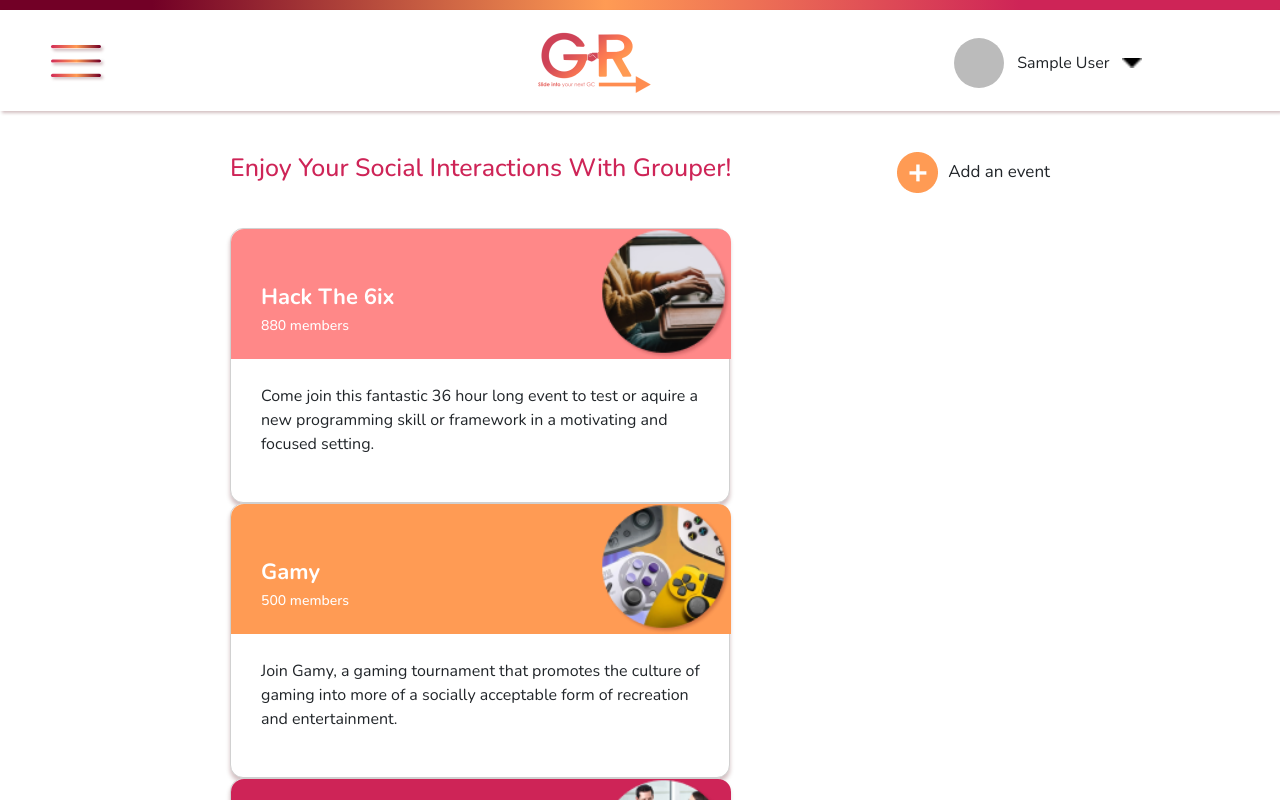
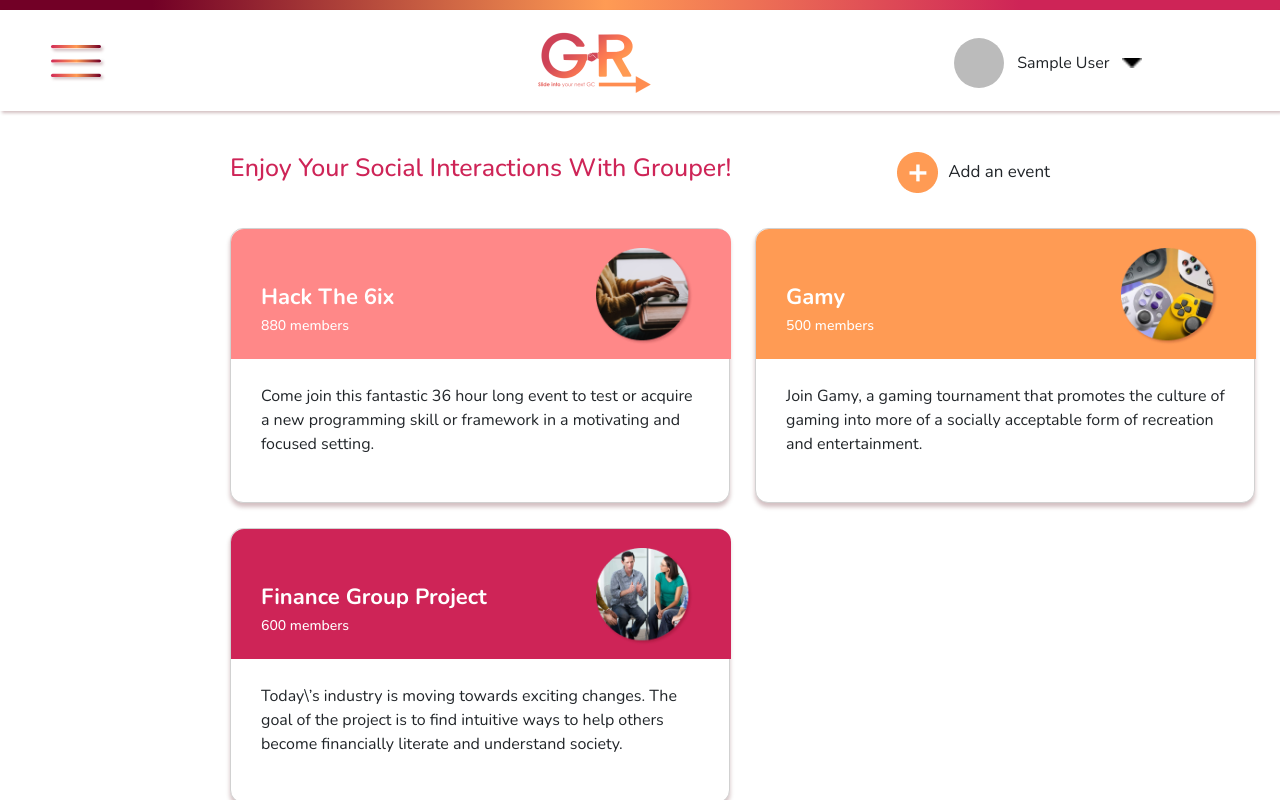
Before and after one commit to MJAlconcel8/GROUPERHackThe6IX, a React (Create React App) app: page /homepage in a window 1280 px wide. Shown: the top 800 px of the page. Built offline with nearby package versions, Linux system fonts and the light colour scheme; no server answers; sample sign-in values are in the browser's storage.

Commit message:
Added Grid Template to Event Cards
Added Grid Template to Event Cards

```diff
--- a/src/index.css
+++ b/src/index.css
@@ -276,7 +276,6 @@
 .dropdown-menuu {
 	position: relative;
 	display: inline-block;
-
 }
 
 .dropdownMenu {
@@ -341,3 +340,16 @@
 img {
 	cursor: pointer;
 }
+
+.events {
+	display: grid;
+	grid-template-columns: 1fr 1fr;
+	grid-template-rows: 1fr 1fr 1fr;
+	gap: 25px 25px;
+}
+
+.events-logo {
+	width: 6.125em;
+	height: 6.125em;
+	margin: 18px 38px 18px auto;
+}
--- a/src/pages/Homepage.js
+++ b/src/pages/Homepage.js
@@ -42,7 +42,7 @@ export default function Homepage() {
                     <Event
                         eventtitle="Hack The 6ix"
                         members="880"
-                        description="Come join this fantastic 36 hour long event to test or aquire a new programming skill or framework in a motivating and focused setting."
+                        description="Come join this fantastic 36 hour long event to test or acquire a new programming skill or framework in a motivating and focused setting."
                         logo={Computer}
                         color="#FF8888"
                     />
@@ -56,7 +56,7 @@ export default function Homepage() {
                     <Event
                         eventtitle="Finance Group Project"
                         members=" 600"
-                        description="Today’s industry is moving towards exciting changes. The goal of the project is to find intutive ways to help others become finacially literate and understand society."
+                        description="Today\’s industry is moving towards exciting changes. The goal of the project is to find intuitive ways to help others become financially literate and understand society."
                         logo={Business}
                         color="#CE2457"
                     />
```
